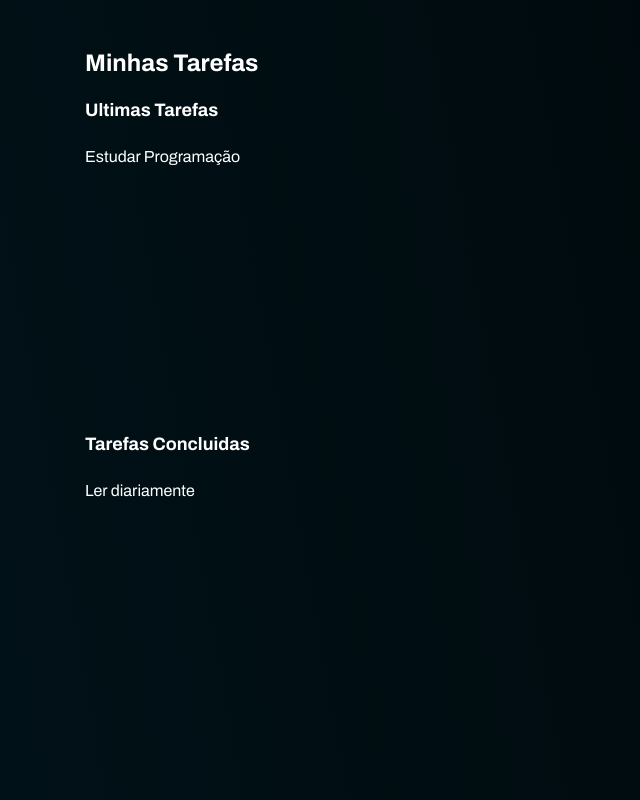
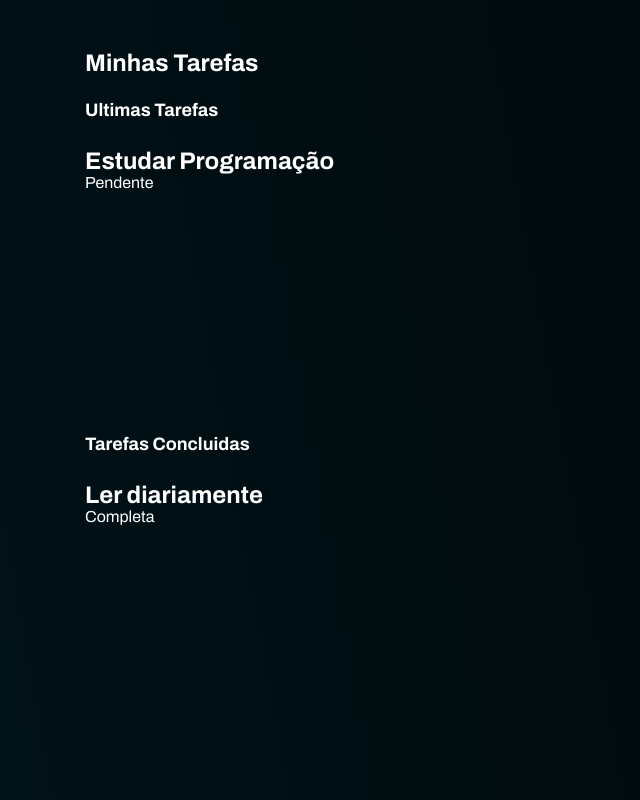
Before and after one commit to kostiago/task-manager, a React (Create React App) app: page / in a window 1280 px wide. Shown: the whole page, without its empty margins (0-640 px from the left). Built offline with nearby package versions, Linux system fonts and the light colour scheme.

Commit message:
feat: use TaskItem component to render tasks

```diff
--- a/src/components/task/Task.jsx
+++ b/src/components/task/Task.jsx
@@ -1,5 +1,6 @@
 import { useState } from "react";
 import "./Task.scss";
+import TaskItem from "./TaskItem";
 
 const Tasks = () => {
   const [tasks, setTaks] = useState([
@@ -29,7 +30,7 @@ const Tasks = () => {
           {tasks
             .filter((task) => task.isCompleted === false)
             .map((lastTask) => (
-              <p>{lastTask.description}</p>
+              <TaskItem task={lastTask} />
             ))}
         </div>
       </div>
@@ -39,7 +40,7 @@ const Tasks = () => {
           {tasks
             .filter((task) => task.isCompleted)
             .map((completedTask) => (
-              <p>{completedTask.description}</p>
+              <TaskItem task={completedTask} />
             ))}
         </div>
       </div>
--- a/src/components/task/TaskItem.jsx
+++ b/src/components/task/TaskItem.jsx
@@ -2,7 +2,7 @@ const TaskItem = ({ task }) => {
   return (
     <>
       <h1>{task.description}</h1>
-      <p>{task.isCompleted ? "Completa" : "Não Completa"}</p>
+      <p>{task.isCompleted ? "Completa" : "Pendente"}</p>
     </>
   );
 };
```
